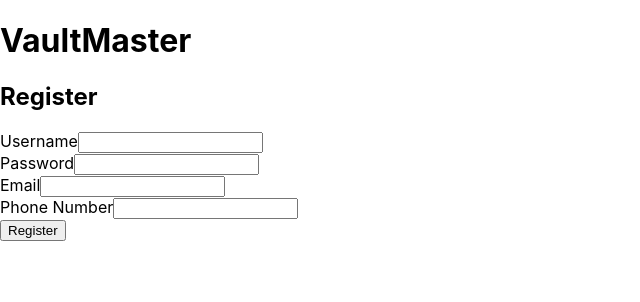
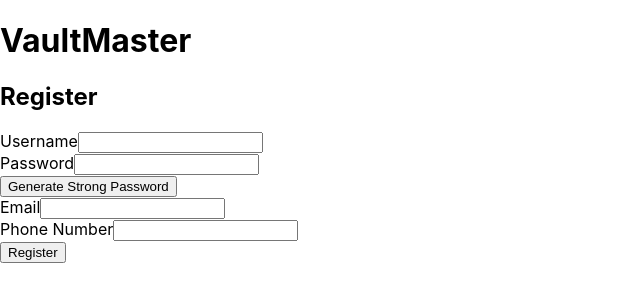
Before and after one commit to CS467-VaultMaster/VaultMaster, a React (Create React App) app in the folder frontend/: page /register in a window 1280 px wide. Shown: the top 302 px of the page, without its empty margins (0-640 px from the left). Built offline with nearby package versions, Linux system fonts and the light colour scheme.

Commit message:
Registration and login pages mostly complete

```diff
--- a/frontend/package.json
+++ b/frontend/package.json
@@ -6,6 +6,7 @@
     "@testing-library/jest-dom": "^5.17.0",
     "@testing-library/react": "^13.4.0",
     "@testing-library/user-event": "^13.5.0",
+    "axios": "^1.5.1",
     "react": "^18.2.0",
     "react-dom": "^18.2.0",
     "react-router-dom": "^6.17.0",
--- a/frontend/src/components/GeneratePassword.js
+++ b/frontend/src/components/GeneratePassword.js
@@ -1,7 +1,27 @@
-import React from 'react'
+import React, {useState} from 'react'
 
 export default function GeneratePassword() {
+    const [generatedPassword, setGeneratedPassword] = useState('')
+
+    const generatePassword = () => {
+        const charset = "abcdefghijklmnopqrstuvwxyzABCDEFGHIJKLMNOPQRSTUVWXYZ0123456789!@#$%^&*(){}[],./;':"
+        let password = ""
+        for (let i=0; i < 16; i++){
+            password += charset.charAt(Math.floor(Math.random() * charset.length))
+        }
+        setGeneratedPassword(password)
+    }
+
   return (
-    <div>GeneratePassword</div>
+    <div>
+      <button type="button" onClick={generatePassword}>
+        Generate Strong Password
+      </button>
+      {generatedPassword && (
+        <div className="generated-password">
+          Generated Password: {generatedPassword}
+        </div>
+      )}
+    </div>
   )
 }
--- a/frontend/src/pages/Register.js
+++ b/frontend/src/pages/Register.js
@@ -1,6 +1,10 @@
 import React, { useState } from "react";
+import { useNavigate } from "react-router-dom"
+import GeneratePassword from "../components/GeneratePassword";
+import axios from 'axios'
 
 export default function Register() {
+  const navigate = useNavigate();
   const [username, setUsername] = useState("");
   const [password, setPassword] = useState("");
   const [email, setEmail] = useState("");
@@ -8,15 +12,15 @@ export default function Register() {
   const [passwordError, setPasswordError] = useState("");
 
   const checkPasswordComplexity = (pwd) => {
+    // TODO enhance this function with special char requirements, etc.
     if (pwd.length < 8) {
       return "Password must be at least 8 characters long.";
     }
-    // Can add other complexity requirements here
     // May want to check against a list of poor passwords as well
     return "";
   };
 
-  const handleRegistration = (e) => {
+  const handleRegistration = async (e) => {
     e.preventDefault();
 
     const pwdError = checkPasswordComplexity(password);
@@ -27,11 +31,23 @@ export default function Register() {
 
     setPasswordError('')  // Reset password error and proceed with registration
 
-    console.log(`Registering user with:
-      username: ${username},
-      password: ${password},
-      email: ${email},
-      phone: ${phoneNumber}`);
+    try {
+      const response = await axios.post("ENDPOINT",{
+        username: username,
+        password: password,
+        email: email,
+        phone_number: phoneNumber
+      });
+
+      if (response.data.success){
+        console.log(response.data)
+        navigate('/login')
+      }
+
+    } catch (error) {
+      console.error("Error registering user:", error.response)
+      // Also display error message to the user
+    }
   };
 
   return (
@@ -58,6 +74,7 @@ export default function Register() {
             onChange={(e) => setPassword(e.target.value)}
             required
           />
+          <GeneratePassword />
           {passwordError && <p className="error">{passwordError}</p>}
         </div>
 
```
Also changed, not shown: 1 other file (tests, documents, lock files or other folders).
